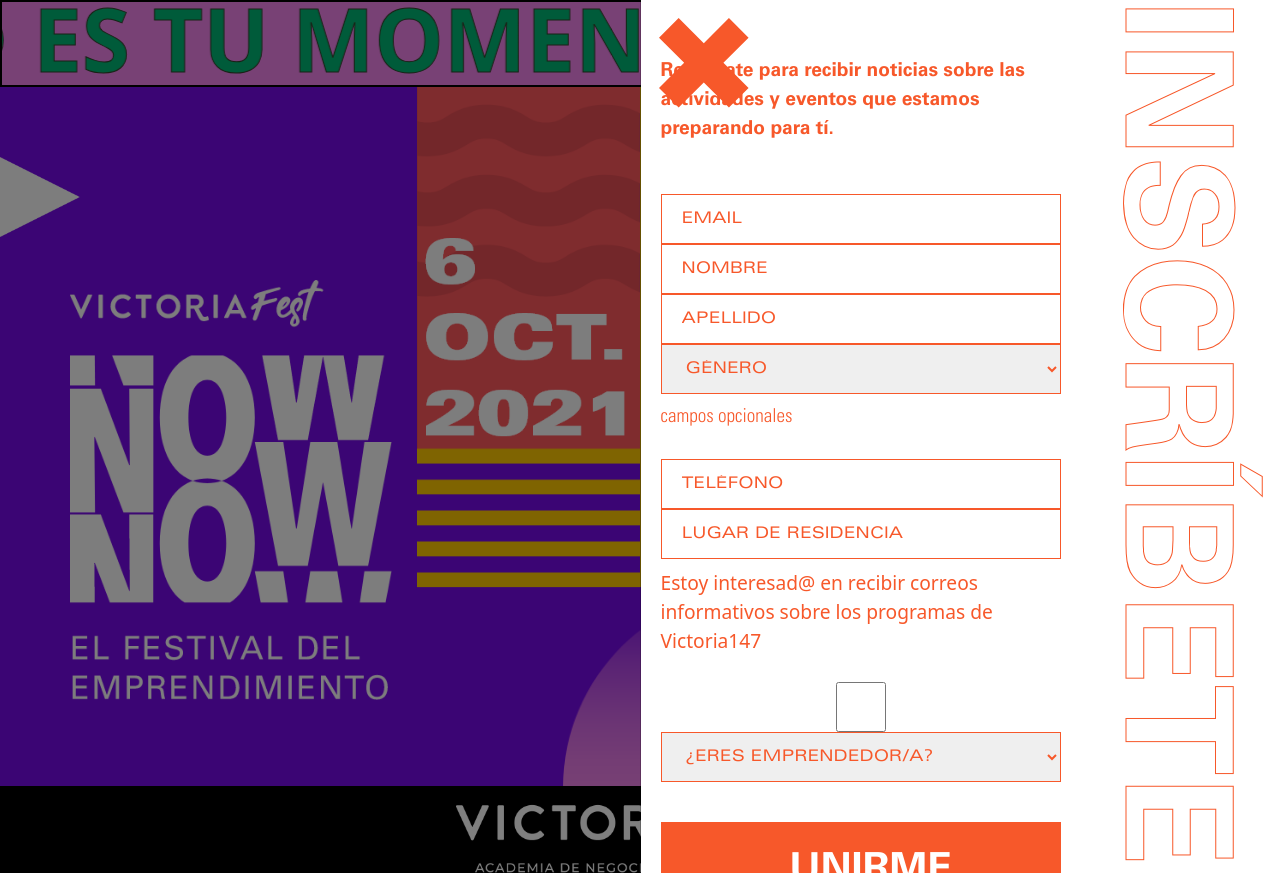
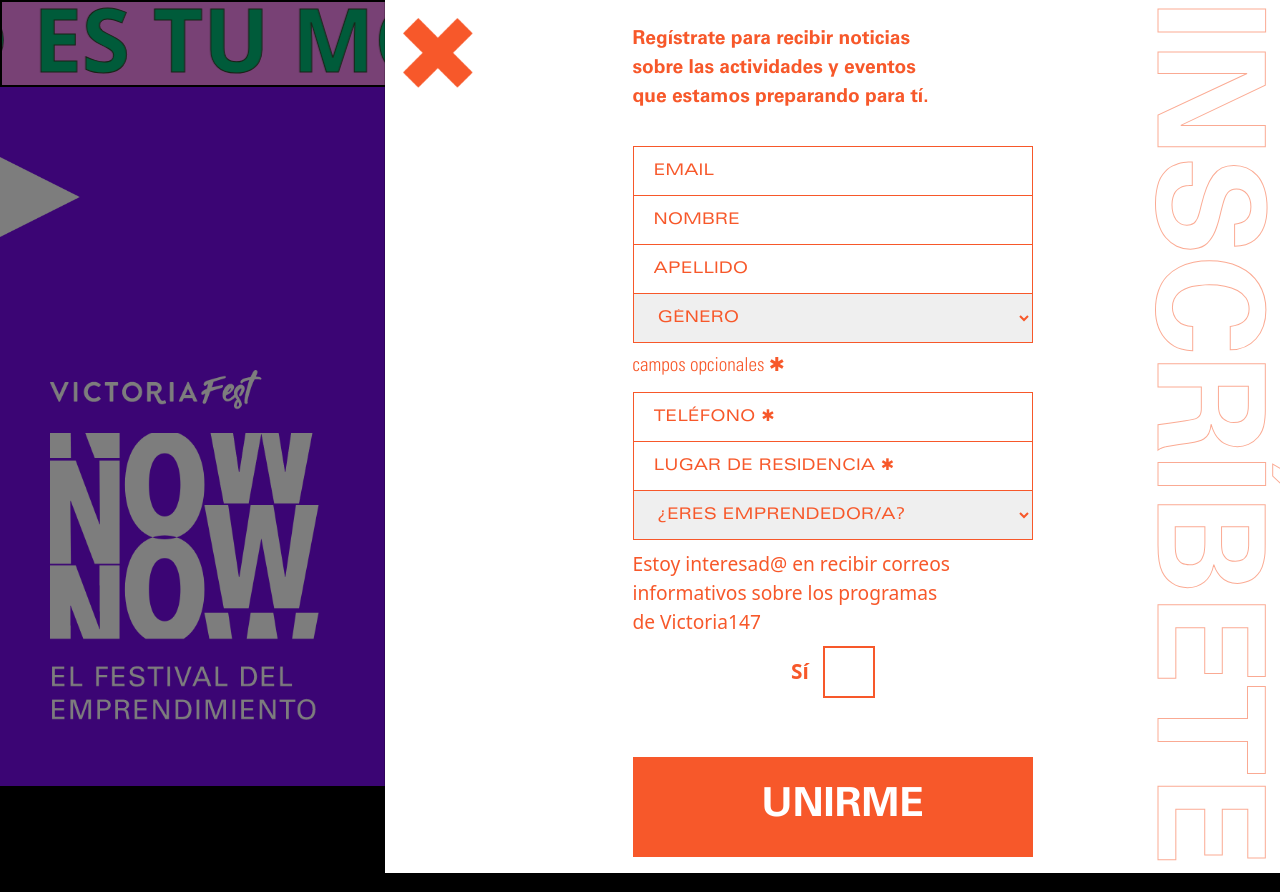
Before and after one commit to Alter93/victoria-fest, a Django app: page / in a window 1280 px wide, after a click on "UNIRME". Run offline with Django 3.2, Linux system fonts and the light colour scheme; some libraries are stand-ins or nearby versions.

Commit message:
Media queries
Responsive
Ajustes formulario

```diff
--- a/conferencias/static/css/Preregistro_stylesheet.css
+++ b/conferencias/static/css/Preregistro_stylesheet.css
@@ -4,8 +4,15 @@ body {
     font-family: 'Univers LT Std', sans-serif;
     font-size: 16px;
     overflow-x: hidden;
+
 }
 
+::selection {
+  background: #FFC802; /* WebKit/Blink Browsers */
+}
+::-moz-selection {
+  background: #FFC802; /* Gecko Browsers */
+}
 
 .bold {
     font-family: 'Univers LT Std bold', sans-serif;
@@ -85,7 +92,7 @@ figure img {
     flex-direction: column;
     margin: 0;
     padding: 0;
-    height: 100vh;
+    min-height: 100vh;
 }
 
 .contentMainColumns {
@@ -180,6 +187,8 @@ figure img {
     border: none;
     padding: 25px 35px;
     cursor: pointer;
+    transition:  0.3s ease-in-out;
+
 }
 
 .BotonUnirse button:active,
@@ -190,14 +199,15 @@ figure img {
 
 
 .contactoRS {
-    width: 80%;
+    width: 100%;
     display: flex;
     flex-direction: row;
-    justify-content: space-between;
+    justify-content:flex-end;
     padding: 0;
     margin: 0 0 0 auto;
     position: relative;
     overflow: hidden;
+    min-height: 250px
 }
 
 .contactoRS h2 {
@@ -209,8 +219,15 @@ figure img {
     margin: 0;
 }
 
+.deco3{
+margin: 0;
+    position: absolute;
+    left: 10%;
+    bottom: 0;
+    opacity: .5;
+}
 .deco3 img {
-    height: 200px;
+    height: 221px;
 }
 
 .RedesSociales {
@@ -219,6 +236,7 @@ figure img {
     flex-direction: column;
     justify-content: center;
     padding-bottom: 40px;
+    z-index: 2;
 }
 
 .RedesSociales div {
@@ -234,8 +252,10 @@ figure img {
     font-size: 1.7em;
 }
 
-
-
+.contactoRS a:hover {
+    color: #00B774;
+    transition:  0.5s ease-in-out;
+}
 
 .footerVictoriafest {
     display: flex;
@@ -247,14 +267,14 @@ figure img {
 }
 
 .logoVictoria img {
-    height: 75px;
-    margin-top: 15px;
+    height: 65px;
+    margin-top: 25px;
 }
 
 
 .formularioModal {
     background-color: #F0F0F0;
-    width: 50vw !important;
+    min-width: 50vw !important;
     position: static;
     right: 0;
     top: 0;
@@ -267,7 +287,7 @@ figure img {
 
 .formularioModal h2 {
     position: absolute;
-    left: 95%;
+    left: 100%;
     transform-origin: top left;
     transform: rotate(90deg);
     top: 0%;
@@ -276,6 +296,7 @@ figure img {
     -webkit-text-stroke-color: #F7582A;
     color: transparent;
     font-family: 'Univers LT Std bold', sans-serif;
+    opacity: .5;
 }
 
 .formularioModal .cross {
@@ -291,7 +312,11 @@ figure img {
 
 .formContainer {
     color: #F7582A;
-    max-width: 600px;
+    max-width: 400px;
+}
+
+.formContainer form{
+    max-width: 400px;
 }
 
 .formContainer p {
@@ -299,6 +324,7 @@ figure img {
     max-width: 400px;
     font-size: 1.2em;
     padding: 10px 0;
+    margin-bottom: 0rem;
 }
 
 .formContainer form input {
@@ -326,6 +352,55 @@ figure img {
     font-weight: normal;
 }
 
+.checkCorreos{
+    width: 400px;
+    display: flex;
+    flex-direction: row;
+    justify-content:center;
+    align-items: center;
+    padding-bottom: 20px
+
+}
+
+.checkCorreos input[type='checkbox']{
+  -webkit-appearance: none;
+  -moz-appearance: none;
+  -o-appearance: none;
+  appearance: none;
+  outline: 1px solid #F7582A;
+  box-shadow: none;
+  font-size: 1.8em;
+  text-align: center;
+}
+
+.checkCorreos input[type='checkbox']:checked {
+  background: #F7582A;
+}
+
+.checkCorreos input[type='checkbox']:checked:after {
+  content: '✔';
+  color: white;
+}
+
+
+.borderAdjust{
+    margin-top: -1px;
+}
+
+.checkCorreos label{
+    font-size: 1.3em;
+    font-weight: bold
+}
+
+.checkCorreos input{
+    font-size: 1.5em;
+    width: 50px !important;
+    padding: 0!important;
+    margin-left: 15px;
+}
+
+
+
 .botonSubmit {
     background-color: #F7582A;
     font-size: 2.5em;
@@ -337,11 +412,247 @@ figure img {
     font-weight: bold;
     width: 400px;
     height: 100px !important;
-    margin-top: 40px
+    margin-top: 40px;
+    transition:  0.3s ease-in-out;
+
 }
-
 
 .botonSubmit:active,
 .botonSubmit:hover {
     background-color: #770BE8;
 }
+
+
+/* X-Large devices (large desktops, less than 1400px) */
+@media (max-width: 1399.98px) {
+
+
+    .formularioModal {
+    width: 70vw !important;
+    }
+
+    .formularioModal .cross img{
+    width:70px;
+    height: 70px;
+    }
+
+    .fechas figure img {
+    height: 400px;
+    }
+
+    .BotonUnirse{
+        height: auto;
+    }
+
+    .logoNow{
+    left: 50px;
+    bottom: 50px;
+    }
+    .logoNow img{
+        height: 350px;
+    }
+
+
+/* Large devices (desktops, less than 1200px) */
+@media (max-width: 1199.98px) {
+
+    .contentMainColumns{
+        flex-wrap:wrap;
+        height: auto;
+    }
+    .column1{
+        width: 100vw !important;
+        height: 520px;
+        justify-content: center;
+    }
+
+     .logoNow{
+   margin: 0 auto;
+    position: inherit;
+    margin-top: 80px;
+    }
+
+    .deco2{
+        bottom: -56px !important;
+        top: auto;
+    }
+
+    .column2{
+        width: 100% !important;
+         flex-wrap:wrap;
+    }
+
+    .contenedorAmarillo{
+        width: 100%;
+    }
+    .BotonUnirse{
+        width: 100vw;
+        padding: 50px;
+    }
+    .fechas {
+        position: absolute;
+        top: 80px;
+        right: 0;
+    }
+
+    .contactoRS{
+        height: 320px
+    }
+
+
+.formularioModal {
+    width: 70vw !important;
+    }
+}
+
+
+/* Medium devices (tablets, less than 992px) */
+@media (max-width: 991.98px) {
+
+    .formularioModal {
+    width: 100% !important;
+    }
+}
+
+}
+
+
+/* Small devices (landscape phones, less than 768px) */
+@media (max-width: 767.98px) {
+
+    .formularioModal h2{
+        display: none;
+    }
+
+     .formularioModal .cross  {
+    right: 20px !important;
+         left: auto;
+    }
+
+     .column1{
+        width: 100vw !important;
+        height: 520px;
+        justify-content:flex-start;
+    }
+
+    .logoNow{
+   margin: 0 auto;
+    position: inherit;
+    margin-top: 60px;
+        margin-left: 40px
+    }
+
+    .logoVictoria img {
+    height: 45px;
+    margin-top: 25px;
+        margin-bottom: 25px;
+}
+
+}
+
+
+
+/* X-Small devices (portrait phones, less than 576px) */
+@media (max-width: 575.98px) {
+
+
+    .textoScroll {
+        min-height: 8vh !important ;
+    }
+
+    .animate-text span{
+        font-size: 8vh;
+    }
+
+    .column1{
+        height: 360px;
+
+    }
+
+    .fechas {
+        position: absolute;
+        top: 65px;
+        right: 0;
+    }
+
+    .fechas img{
+        height: 250px !important;
+    }
+
+    .logoNow{
+   margin: 0 auto;
+    position: inherit;
+    margin-top: 20px;
+    margin-left: 20px
+    }
+
+    .logoNow img{
+        height: 230px
+    }
+
+    .contactoRS h2 {
+        font-size: 4.4em;
+        text-align: right;
+    }
+
+
+    .formContainer {
+    max-width: 300px;
+    padding-top: 50px
+}
+
+.formContainer form{
+    max-width: 300px;
+}
+
+    .formContainer form input{
+        width: 300px;
+         height: 40px;
+            padding: 0 0 0 10px;
+    }
+
+    .formContainer form select {
+    padding: 0 0 0 10px;
+    width: 300px;
+    height: 40px;
+}
+
+    .checkCorreos{
+        width: 250px;
+    }
+
+    .botonSubmit {
+    background-color: #F7582A;
+    font-size: 2em;
+    cursor: pointer;
+    width: 250px;
+    height: 75px !important;
+    margin-top:15px;
+}
+    .formContainer p{
+            width: 100%;
+        }
+
+    .RedesSociales div {
+    padding-top: 25px;
+    flex-direction: column;
+    flex-wrap:wrap;
+    align-items: center;
+}
+
+    .BotonUnirse button {
+    background-color: #00B774;
+    box-shadow: #770BE8 6px 6px;
+    font-size: 2.5em;
+    color: white;
+    border: none;
+    padding: 10px 25px;
+    cursor: pointer;
+    transition:  0.3s ease-in-out;
+}
+    .BotonUnirse{
+        margin-bottom: 25px
+    }
+
+
+}
--- a/conferencias/templates/prerregistro.html
+++ b/conferencias/templates/prerregistro.html
@@ -1,7 +1,10 @@
+<!doctype html>
+<html lang="es">
+
     <head>
-    <link rel="stylesheet" href="/conferencias/static/css/Preregistro_stylesheet.css" />
-    <link rel="stylesheet" href="/conferencias/static/css/normalize.css" />
-    <link rel="stylesheet" href="/conferencias/static/fonts/fontstylesheet.css" />
+    <link rel="stylesheet" href="../static/css/Preregistro_stylesheet.css" />
+    <link rel="stylesheet" href="../static/css/normalize.css" />
+    <link rel="stylesheet" href="../static/fonts/fontstylesheet.css" />
     <link href="https://cdn.jsdelivr.net/npm/bootstrap@5.1.0/dist/css/bootstrap.min.css" rel="stylesheet" integrity="sha384-KyZXEAg3QhqLMpG8r+8fhAXLRk2vvoC2f3B09zVXn8CA5QIVfZOJ3BCsw2P0p/We" crossorigin="anonymous">
 
 
@@ -22,8 +25,8 @@
 
         <div class=" textoScroll bg-text-container">
             <div class="animate-text left">
-                <span>∗ es tu momento ● es tu momento&nbsp; </span>
-                <span>∗ es tu momento ● es tu momento&nbsp; </span>
+                <span>✱ es tu momento ● es tu momento&nbsp; </span>
+                <span>✱ es tu momento ● es tu momento&nbsp; </span>
             </div>
         </div>
 
@@ -32,8 +35,8 @@
         <div class="contentMainColumns">
             <div class="column1">
                 <div>
-                    <figure class="deco2"><img src="/conferencias/static/img/deco2.png"></figure>
-                    <figure class="logoNow"><img src="/conferencias/static/img/logonowblanco.png"></figure>
+                    <figure class="deco2"><img src="../static/img/deco2.png"></figure>
+                    <figure class="logoNow"><img src="../static/img/logonowblanco.png"></figure>
 
                 </div>
 
@@ -43,7 +46,7 @@
             <div class="column2">
                 <div class="contenedorAmarillo">
                     <div class="fechas">
-                        <figure><img src="/conferencias/static/img/fechas.png"></figure>
+                        <figure><img src="../static/img/fechas.png"></figure>
                     </div>
                     <div class="BotonUnirse">
                         <button type="button" data-bs-toggle="offcanvas" data-bs-target="#offcanvasRight" aria-controls="offcanvasRight" class="bold">UNIRME</button>
@@ -51,7 +54,7 @@
                 </div>
 
                 <div class="contactoRS">
-                    <figure class="deco3"><img src="/conferencias/static/img/deco3.png"></figure>
+                    <figure class="deco3"><img src="../static/img/deco3.png"></figure>
                     <div class="RedesSociales">
                         <h2 class="bold">CONTACTO</h2>
                         <div>
@@ -65,7 +68,7 @@
         </div>
 
         <footer class="footerVictoriafest">
-            <figure class="logoVictoria"><img src="/conferencias/static/img/logoVictoriaBlanco.png"></figure>
+            <a href="https://victoria147.org/"> <figure class="logoVictoria"><img src="../static/img/logoVictoriaBlanco.png"></figure></a>
 
         </footer>
 
@@ -74,23 +77,21 @@
 
 
     <div class="offcanvas offcanvas-end formularioModal" tabindex="-1" id="offcanvasRight" aria-labelledby="offcanvasRightLabel">
-        <div class="offcanvas-header">
+
+        <div class="offcanvas-body">
             <h2>INSCRÍBETE</h2>
-            <!--<button type="button" class="btn-close text-reset" data-bs-dismiss="offcanvas" aria-label="Close"></button> -->
-        </div>
-        <div class="offcanvas-body">
             {{ error }}
 
-            <figure class="cross text-reset" data-bs-dismiss="offcanvas"><img src="/conferencias/static/img/cross.png"></figure>
+            <figure class="cross text-reset" data-bs-dismiss="offcanvas"><img src="../static/img/cross.png"></figure>
             <div class="formContainer">
                 <p class="bold">Regístrate para recibir noticias sobre las actividades y eventos que estamos preparando para tí.</p>
                 <form action="/registro" method="post">
                     {% csrf_token %}
                     <br>
                     <input type="email" placeholder="EMAIL" name="email" required id="id_email">
-                    <input type="text" name="nombre" placeholder="NOMBRE" maxlength="100" required id="id_nombre">
-                    <input type="text" placeholder="APELLIDO" name="apellido" maxlength="100" required id="id_apellido">
-                    <select name="genero" id="id_genero">
+                    <input class="borderAdjust" type="text" name="nombre" placeholder="NOMBRE" maxlength="100" required id="id_nombre">
+                    <input class="borderAdjust" type="text" placeholder="APELLIDO" name="apellido" maxlength="100" required id="id_apellido">
+                    <select class="borderAdjust" name="genero" id="id_genero">
                     <option disabled selected value="">Género</option>
                     <option value="F">Femenino.</option>
                     <option value="M">Masculino.</option>
@@ -98,29 +99,30 @@
                     <option value="NA">Prefiero no decir.</option>
                 </select>
 
-                    <p class="light">campos opcionales </p>
+                    <p class="light">campos opcionales ✱</p>
 
-                    <input type="tel" placeholder="TELÉFONO" name="telefono" maxlength="11" required id="phone">
+                    <input type="tel" placeholder="TELÉFONO ✱" name="telefono" maxlength="11" required id="phone">
                     <div class="alert alert-info" style="display: none;"></div>
                     <div class="alert alert-error" style="display: none;"></div>
-                    <input type="text" placeholder="LUGAR DE RESIDENCIA" name="lugar" maxlength="100" required id="id_lugar">
-                    <p>Estoy interesad@ en recibir correos informativos sobre los programas de Victoria147</p>
-                    <input type="checkbox" name="recibir_correos" id="id_recibir_correos">
-                    <select name="emprendedor" id="id_emprendedor">
+                    <input class="borderAdjust" type="text" placeholder="LUGAR DE RESIDENCIA ✱" name="lugar" maxlength="100" required id="id_lugar">
 
+
+                    <select class="borderAdjust" name="emprendedor" id="id_emprendedor">
                           <option disabled selected value="">¿Eres emprendedor/a?</option>
                           <option value="No">No, no soy emprendedor/a.</option>
-
                           <option value="Tengo una idea de negocio.">Tengo una idea de negocio.</option>
-
                           <option value="Acabo de iniciar un negocio (menos de 2 años).">Acabo de iniciar un negocio (menos de 2 años).</option>
-
                           <option value="Tengo un negocio en crecimiento (2 a 5 años).">Tengo un negocio en crecimiento (2 a 5 años).</option>
-
                           <option value="Tengo un negocio en expansión (más de 5 años).">Tengo un negocio en expansión (más de 5 años).</option>
 
                         </select>
-                    <input class="botonSubmit " type="submit" value="UNIRME"> </input>
+
+                    <p>Estoy interesad@ en recibir correos informativos sobre los programas de Victoria147</p>
+                    <div class="checkCorreos">
+                        <label for="recibir_correos">Sí</label>
+                        <input type="checkbox" name="recibir_correos" id="id_recibir_correos">
+                    </div>
+                    <input class="botonSubmit " type="submit" value="UNIRME"/>
                 </form>
             </div>
 
@@ -130,12 +132,12 @@
     </div>
 
 </body>
-
+</html>
 
 <script src="https://cdn.jsdelivr.net/npm/bootstrap@5.1.0/dist/js/bootstrap.bundle.min.js" integrity="sha384-U1DAWAznBHeqEIlVSCgzq+c9gqGAJn5c/t99JyeKa9xxaYpSvHU5awsuZVVFIhvj" crossorigin="anonymous"></script>
 
 <script>
-    /* Set width of all animated text to match container */
+    /* TEXT SCROLL BANNER  Set width of all animated text to match container */
     let parent = document.querySelectorAll('.animate-text');
     for (let i = 0; i < parent.length; i++) {
         parent[i].style.width = parent[i].children[0].clientWidth + "px";
@@ -148,7 +150,7 @@
     const phoneInputField = document.querySelector("#phone");
     const phoneInput = window.intlTelInput(phoneInputField, {
         // https://en.wikipedia.org/wiki/ISO_3166-1_alpha-2
-        preferredCountries: ["mx", "us"],
+        preferredCountries: ["mx", "us" , "co"],
         utilsScript: "https://cdnjs.cloudflare.com/ajax/libs/intl-tel-input/17.0.8/js/utils.js",
     });
 
```
Also changed, not shown: conferencias/templates/scrolltext.html (deleted, +0 -62 lines). Lines whose indentation alone changed are shown as unchanged.
